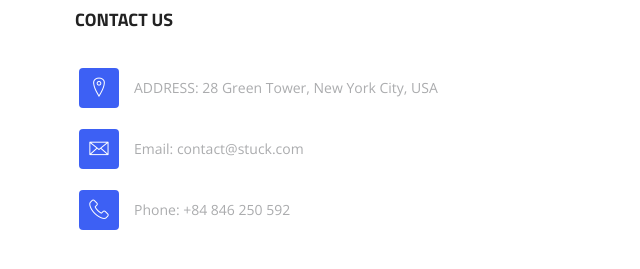
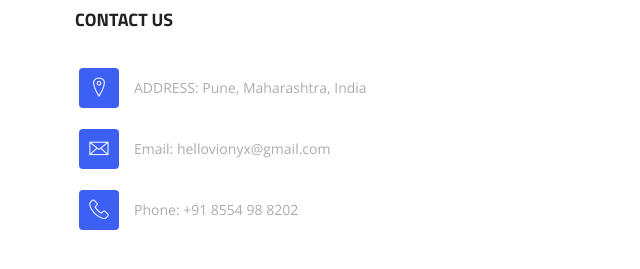
Before and after one commit to prashantt/vionyx, a plain HTML site: page index.html in a window 1280 px wide. Shown: the part 6327-6596 px from the top of the page, 630-1270 px from the left. Drawn offline with nearby package versions, Linux system fonts and the light colour scheme; files whose address does not match are found by name.

Commit message:
Update index.html

```diff
--- a/index.html
+++ b/index.html
@@ -800,19 +800,19 @@
                   <div class="contact-icon">
                     <i class="lni-map-marker"></i>
                   </div>
-                  <p>ADDRESS: 28 Green Tower, New York City, USA</p>
+                  <p>ADDRESS: Pune, Maharashtra, India</p>
                 </div>
                 <div class="single-contact">
                   <div class="contact-icon">
                     <i class="lni-envelope"></i>
                   </div>
-                  <p><a href="#">Email:  contact@stuck.com</a></p>
+                  <p><a href="#">Email:  hellovionyx@gmail.com</a></p>
                 </div>
                 <div class="single-contact">
                   <div class="contact-icon">
                     <i class="lni-phone-handset"></i>
                   </div>
-                  <p><a href="#">Phone:  +84 846 250 592</a></p>
+                  <p><a href="#">Phone:  +91 8554 98 8202</a></p>
                 </div>
               </div>
             </div>
```
